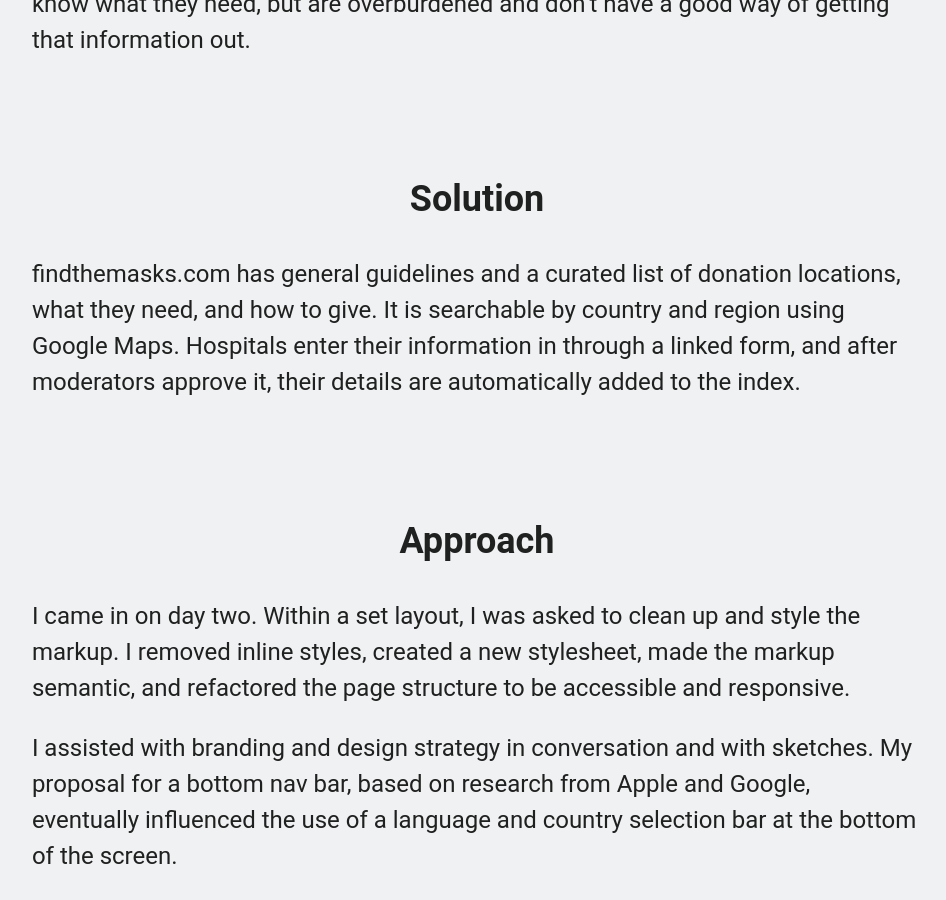
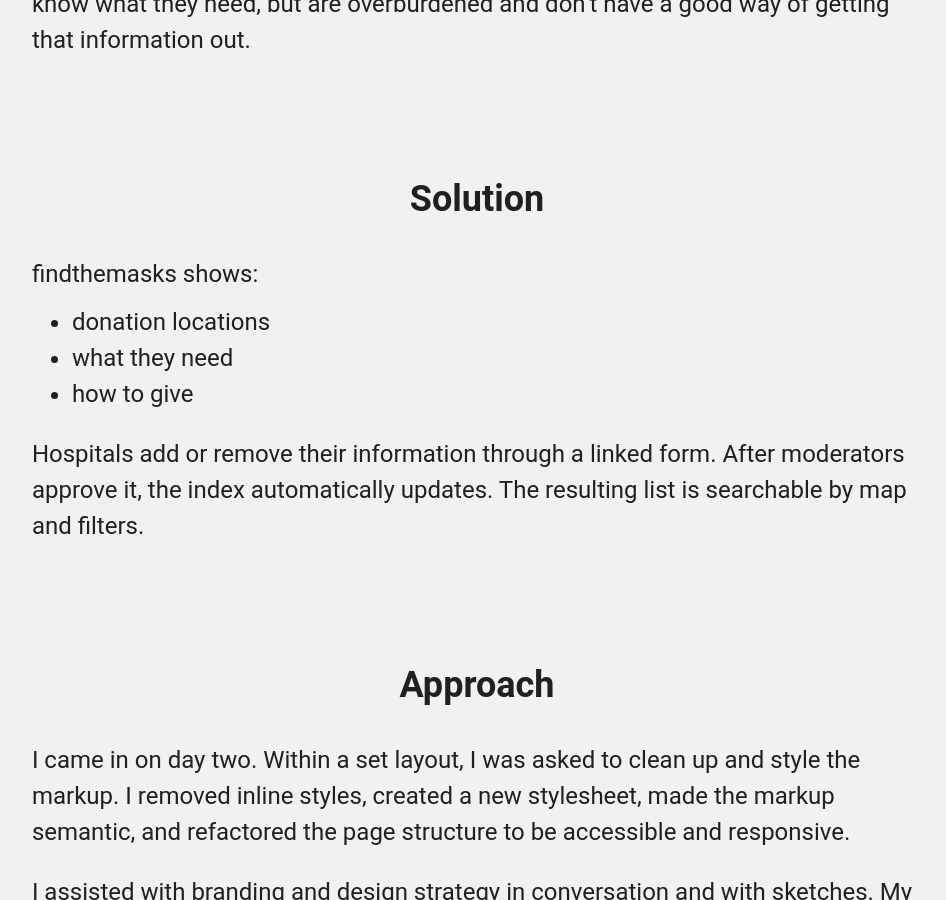
Before and after one commit to ctavispost/personalPortfolio, a Jekyll site: the page built from project04.md, in a window 1280 px wide and 900 px high, scrolled down 1238 px. Shown: the whole window, without its empty margins (163-1109 px from the left). Built offline with Jekyll 4.4.1, drawn with Linux system fonts in a browser that asks for light colours; some web fonts are replaced.

Commit message:
Adjust text in project04 to be more impactful

```diff
--- a/project04.md
+++ b/project04.md
@@ -61,7 +61,12 @@
 <section class="medBreak" markdown="1">
 <h2 class="centerGrid" markdown="1">Solution</h2>
 
-findthemasks.com has general guidelines and a curated list of donation locations, what they need, and how to give. It is searchable by country and region using Google Maps. Hospitals enter their information in through a linked form, and after moderators approve it, their details are automatically added to the index.
+findthemasks shows:
+- donation locations
+- what they need
+- how to give
+
+Hospitals add or remove their information through a linked form. After moderators approve it, the index automatically updates. The resulting list is searchable by map and filters.
 </section>
 
 <section class="medBreak" markdown="1">
@@ -80,8 +85,8 @@
 My contributions helped to launch findthemasks.com and set it up to scale. In the first three days, we listed 250 hospitals in the US and saw 20,000 unique visitors per day. Now, the site lists thousands of hospitals across multiple continents.
 </section>
 
-<section markdown="1">
-<h2>What I learned</h2>
+<section class="medBreak" markdown="1">
+<h2 class="centerGrid">What I learned</h2>
 
 At launch, we listed only 50 donation sites. As locations were added at a high rate, anticipating issues of scale was important. The HTML structure I chose worked well here. But the styling could have done more.
 
```
